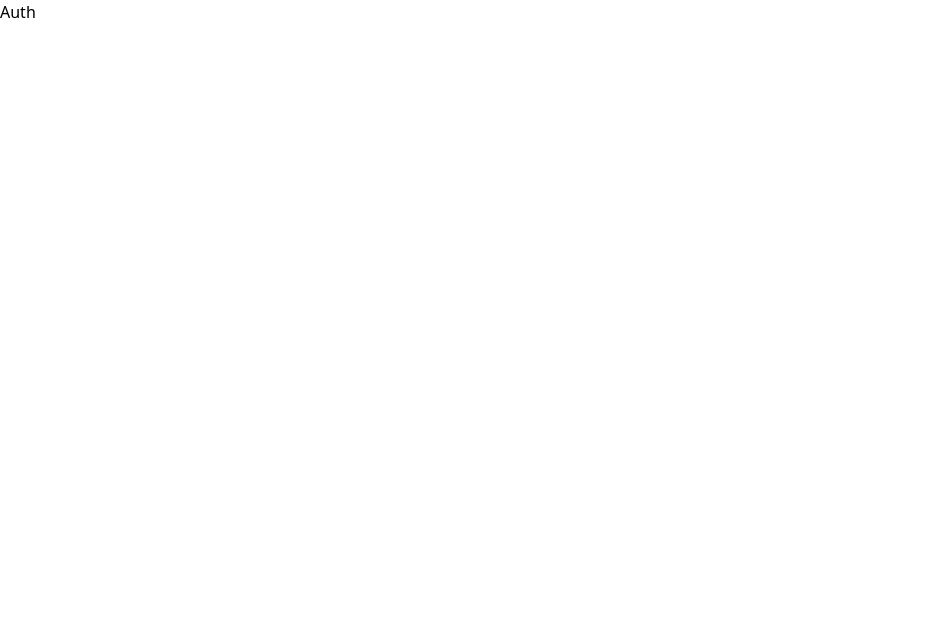
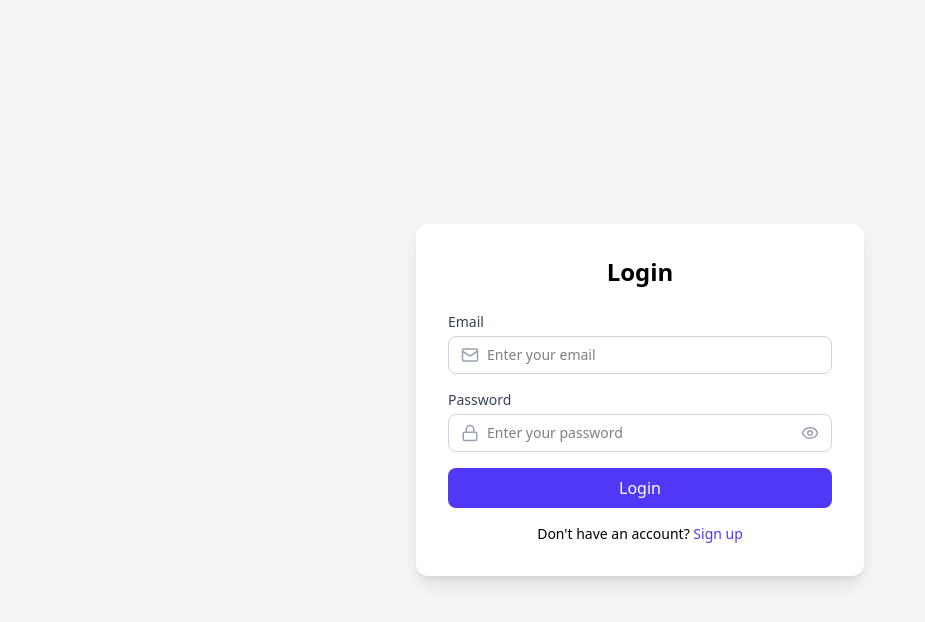
Before and after one commit to AmanSingh29/assignment-workflow-fe, a React (Vite) app: page /auth in a window 1280 px wide. Shown: the top 622 px of the page, without its empty margins (0-925 px from the left). Built offline with nearby package versions, Linux system fonts and the light colour scheme; no server answers.

Commit message:
login signup form added

```diff
--- a/package.json
+++ b/package.json
@@ -12,6 +12,7 @@
   "dependencies": {
     "@tailwindcss/vite": "^4.1.18",
     "axios": "^1.13.2",
+    "lucide-react": "^0.562.0",
     "react": "^19.2.0",
     "react-dom": "^19.2.0",
     "react-router-dom": "^7.11.0",
--- a/src/api/axiosInstance.js
+++ b/src/api/axiosInstance.js
@@ -1,7 +1,7 @@
 import axios from "axios";
 
 const axiosInstance = axios.create({
-  baseURL: import.meta.env.VITE_API_BASE_URL,
+  baseURL: import.meta.env.VITE_API_BASE_URL + "/api",
   timeout: 10000,
 });
 
@@ -16,7 +16,10 @@ axiosInstance.interceptors.request.use((config) => {
 axiosInstance.interceptors.response.use(
   (response) => response,
   (error) => {
-    if (error.response && error.response.status === 401) {
+    const status = error.response?.status;
+    const token = localStorage.getItem("token");
+
+    if (status === 401 && token) {
       localStorage.removeItem("token");
       localStorage.removeItem("user");
 
--- /dev/null
+++ b/src/api/endpoints/auth.endpoints.js
@@ -0,0 +1,6 @@
+const AUTH_ENDPOINTS = {
+  LOGIN: "/v1/auth/login",
+  SIGNUP: "/v1/auth/signup",
+};
+
+export default AUTH_ENDPOINTS;
--- /dev/null
+++ b/src/components/form/AuthForm.jsx
@@ -0,0 +1,148 @@
+import { useCallback, useState } from "react";
+import { Mail, Lock, User, Eye, EyeOff } from "lucide-react";
+
+import InputField from "./InputField";
+import SelectField from "./SelectField";
+import { useApi } from "../../hooks/useApi";
+import { useAuth } from "../../context/AuthContext";
+import AUTH_ENDPOINTS from "../../api/endpoints/auth.endpoints";
+import { useNavigate } from "react-router-dom";
+
+const roleOptions = [
+  { label: "Teacher", value: "teacher" },
+  { label: "Student", value: "student" },
+];
+
+const AuthForm = () => {
+  const { callApi, loading } = useApi();
+  const { login } = useAuth();
+  const navigate = useNavigate();
+
+  const [isLogin, setIsLogin] = useState(true);
+  const [showPassword, setShowPassword] = useState(false);
+
+  const [form, setForm] = useState({});
+
+  const [errors, setErrors] = useState({});
+
+  const handleChange = useCallback(
+    (key) => (e) => {
+      setForm((prev) => ({ ...prev, [key]: e.target.value }));
+    },
+    []
+  );
+
+  const validate = () => {
+    const newErrors = {};
+
+    if (!form.email) newErrors.email = "Email is required";
+    if (!form.password) newErrors.password = "Password is required";
+
+    if (!isLogin) {
+      if (!form.name) newErrors.name = "Name is required";
+      if (!form.role) newErrors.role = "Role is required";
+    }
+
+    setErrors(newErrors);
+    return Object.keys(newErrors).length === 0;
+  };
+
+  const handleSubmit = async (e) => {
+    e.preventDefault();
+    if (!validate()) return;
+
+    try {
+      const res = await callApi({
+        url: isLogin ? AUTH_ENDPOINTS.LOGIN : AUTH_ENDPOINTS.SIGNUP,
+        method: "POST",
+        body: form,
+      });
+
+      login({
+        user: res.user,
+        token: res.token,
+      });
+      navigate("/");
+    } catch (err) {
+      console.error("Auth error:", err);
+    }
+  };
+
+  const handleFormChange = () => {
+    setIsLogin(!isLogin);
+    setForm({});
+  };
+
+  return (
+    <div className="w-full max-w-md bg-white rounded-xl shadow-lg p-8">
+      <h2 className="text-2xl font-bold text-center mb-6">
+        {isLogin ? "Login" : "Create Account"}
+      </h2>
+
+      <form onSubmit={handleSubmit} className="space-y-4">
+        {!isLogin && (
+          <InputField
+            label="Name"
+            placeholder="Enter your name"
+            value={form.name}
+            onChange={handleChange("name")}
+            startIcon={User}
+            error={errors.name}
+          />
+        )}
+
+        <InputField
+          label="Email"
+          placeholder="Enter your email"
+          value={form.email}
+          onChange={handleChange("email")}
+          startIcon={Mail}
+          error={errors.email}
+        />
+
+        <InputField
+          label="Password"
+          type={showPassword ? "text" : "password"}
+          placeholder="Enter your password"
+          value={form.password}
+          onChange={handleChange("password")}
+          startIcon={Lock}
+          endIcon={showPassword ? EyeOff : Eye}
+          onEndIconClick={() => setShowPassword(!showPassword)}
+          error={errors.password}
+        />
+
+        {!isLogin && (
+          <SelectField
+            label="Role"
+            options={roleOptions}
+            value={form.role}
+            onChange={handleChange("role")}
+            error={errors.role}
+          />
+        )}
+
+        <button
+          type="submit"
+          disabled={loading}
+          className="w-full cursor-pointer bg-indigo-600 hover:bg-indigo-700 text-white py-2 rounded-lg font-medium transition"
+        >
+          {loading ? "Please wait..." : isLogin ? "Login" : "Sign Up"}
+        </button>
+      </form>
+
+      <p className="text-sm text-center mt-4">
+        {isLogin ? "Don't have an account?" : "Already have an account?"}{" "}
+        <button
+          type="button"
+          onClick={handleFormChange}
+          className="text-indigo-600 cursor-pointer hover:underline font-medium"
+        >
+          {isLogin ? "Sign up" : "Login"}
+        </button>
+      </p>
+    </div>
+  );
+};
+
+export default AuthForm;
--- /dev/null
+++ b/src/components/form/InputField.jsx
@@ -0,0 +1,55 @@
+import { useState } from "react";
+
+const InputField = ({
+  label,
+  type = "text",
+  value,
+  onChange,
+  placeholder,
+  startIcon: StartIcon,
+  endIcon: EndIcon,
+  onEndIconClick,
+  error,
+}) => {
+  return (
+    <div className="w-full">
+      {label && (
+        <label className="block text-sm font-medium text-gray-700 mb-1">
+          {label}
+        </label>
+      )}
+
+      <div
+        className={`flex items-center border rounded-lg px-3 py-2 bg-white focus-within:ring-2 ${
+          error
+            ? "border-red-500 focus-within:ring-red-300"
+            : "border-gray-300 focus-within:ring-indigo-300"
+        }`}
+      >
+        {StartIcon && <StartIcon className="text-gray-400 mr-2" size={18} />}
+
+        <input
+          type={type}
+          value={value}
+          onChange={onChange}
+          placeholder={placeholder}
+          className="flex-1 outline-none bg-transparent text-sm"
+        />
+
+        {EndIcon && (
+          <button
+            type="button"
+            onClick={onEndIconClick}
+            className="ml-2 cursor-pointer text-gray-400 hover:text-gray-600"
+          >
+            <EndIcon size={18} />
+          </button>
+        )}
+      </div>
+
+      {error && <p className="text-xs text-red-500 mt-1">{error}</p>}
+    </div>
+  );
+};
+
+export default InputField;
--- /dev/null
+++ b/src/components/form/SelectField.jsx
@@ -0,0 +1,32 @@
+const SelectField = ({ label, options = [], value, onChange, error }) => {
+  return (
+    <div className="w-full">
+      {label && (
+        <label className="block text-sm font-medium text-gray-700 mb-1">
+          {label}
+        </label>
+      )}
+
+      <select
+        value={value}
+        onChange={onChange}
+        className={`w-full border rounded-lg px-3 py-2 bg-white text-sm focus:outline-none focus:ring-2 ${
+          error
+            ? "border-red-500 focus:ring-red-300"
+            : "border-gray-300 focus:ring-indigo-300"
+        }`}
+      >
+        <option value="">Select role</option>
+        {options.map((opt) => (
+          <option key={opt.value} value={opt.value}>
+            {opt.label}
+          </option>
+        ))}
+      </select>
+
+      {error && <p className="text-xs text-red-500 mt-1">{error}</p>}
+    </div>
+  );
+};
+
+export default SelectField;
--- a/src/context/AuthContext.jsx
+++ b/src/context/AuthContext.jsx
@@ -1,10 +1,12 @@
 import { createContext, useContext, useEffect, useState } from "react";
+import { useNavigate, useNavigation } from "react-router-dom";
 
 const AuthContext = createContext(null);
 
 export const AuthProvider = ({ children }) => {
   const [user, setUser] = useState(null);
   const [loading, setLoading] = useState(true);
+  const navigate = useNavigate();
 
   useEffect(() => {
     const storedUser = localStorage.getItem("user");
@@ -29,7 +31,7 @@ export const AuthProvider = ({ children }) => {
     localStorage.removeItem("user");
     localStorage.removeItem("token");
     setUser(null);
-    window.location.href = "/auth";
+    navigate("/auth");
   };
 
   return (
--- a/src/pages/Auth.jsx
+++ b/src/pages/Auth.jsx
@@ -1,5 +1,11 @@
+import AuthForm from "../components/form/AuthForm";
+
 const Auth = () => {
-  return <h1>Auth</h1>;
+  return (
+    <div className="min-h-screen flex items-center justify-center bg-gray-100 px-4">
+      <AuthForm />
+    </div>
+  );
 };
 
 export default Auth;
```
Also changed, not shown: 1 other file (tests, documents, lock files or other folders).
